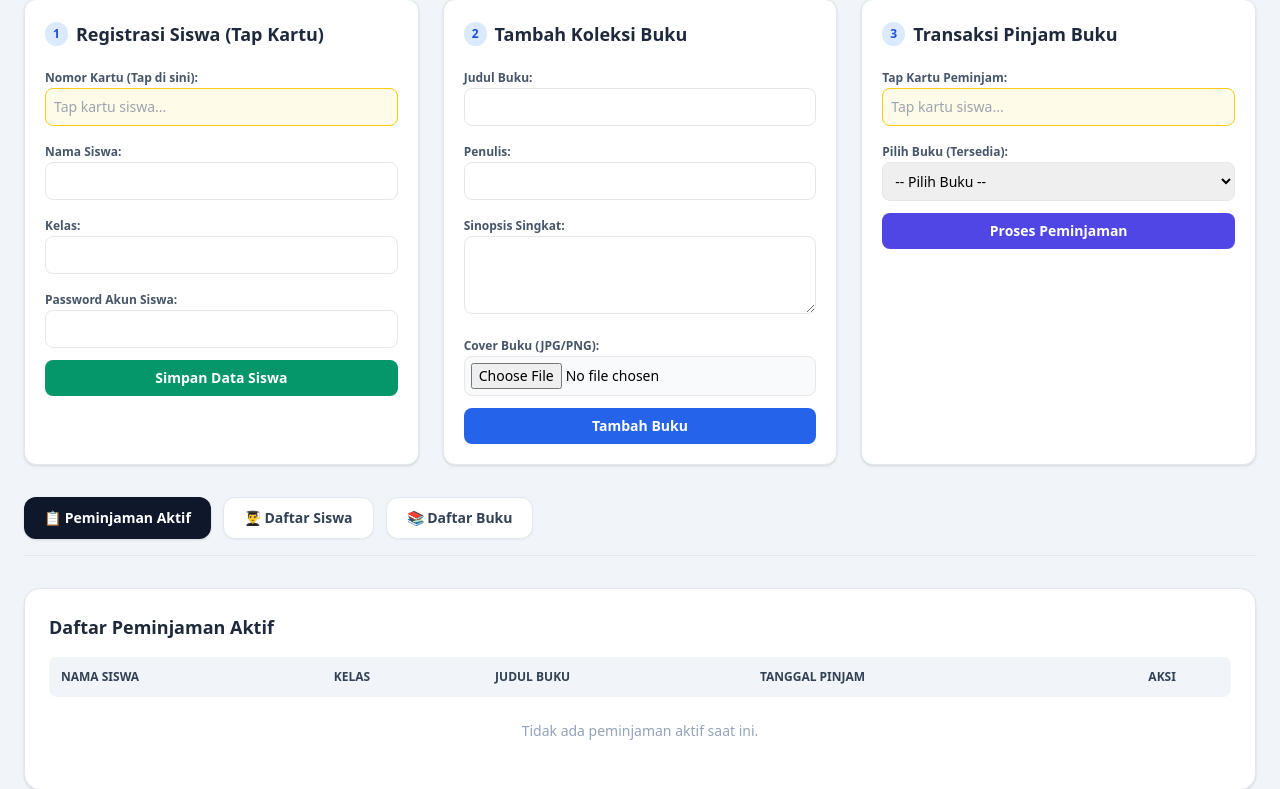
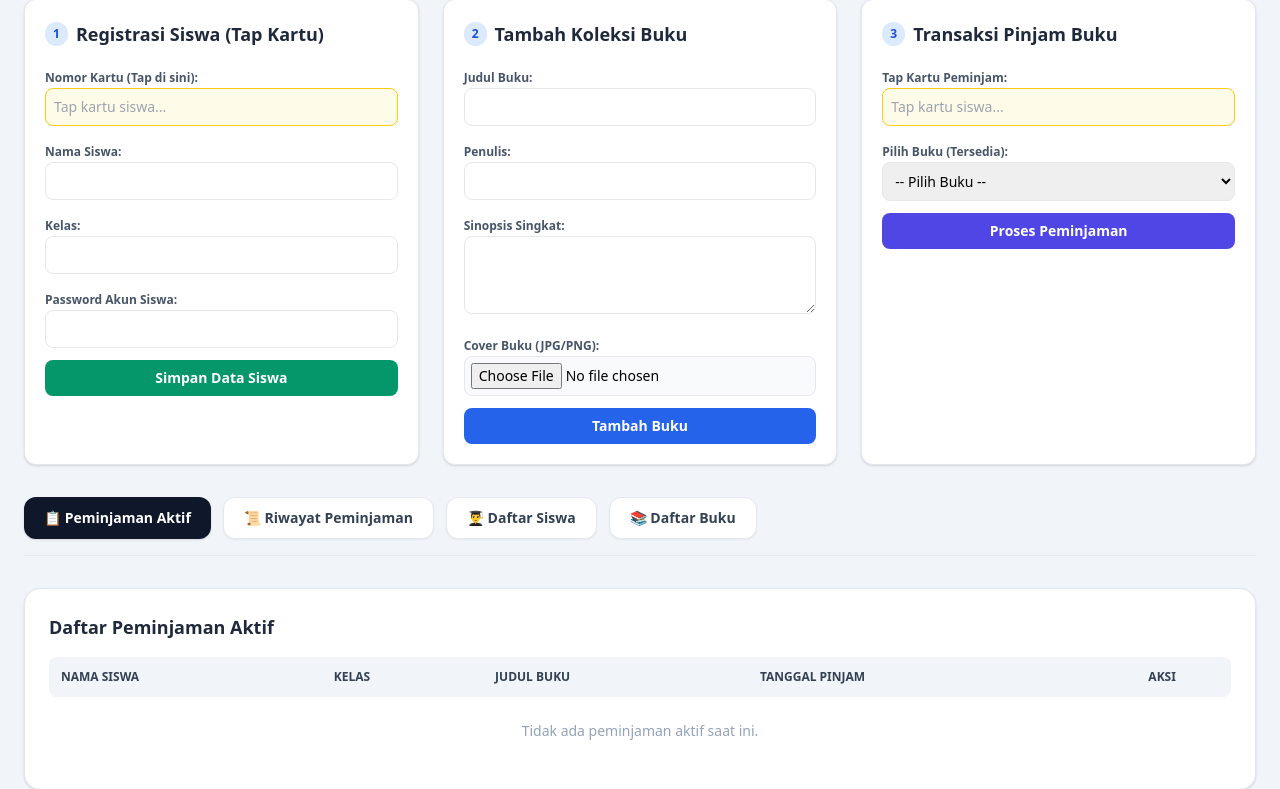
Before and after one commit to Brian-Faruq/perpustakaan-sistem, a PHP site: page /admin_dashboard.php in a window 1280 px wide. Shown: the part 89-878 px from the top of the page. Run offline with PHP 8.4, Linux system fonts and the light colour scheme; the visitor is signed in with stand-in values (Sample User, id 1); tables that the repository leaves empty or names only in its code hold one stand-in row (values such as "Sample post"); some libraries are stand-ins or nearby versions.

Commit message:
tambahin tabel riwayat pinjam

```diff
--- a/admin_dashboard.php
+++ b/admin_dashboard.php
@@ -18,15 +18,13 @@ if (isset($_POST['tambah_siswa'])) {
     $kelas       = mysqli_real_escape_string($koneksi, trim($_POST['kelas']));
     $pass_hash   = password_hash($_POST['password'], PASSWORD_DEFAULT);
 
-    // 1. Cek dulu apakah nomor kartu sudah terdaftar
+    // Cek dulu apakah nomor kartu sudah terdaftar
     $cek_kartu = mysqli_query($koneksi, "SELECT id FROM siswa WHERE nomor_kartu='$nomor_kartu'");
 
     if (mysqli_num_rows($cek_kartu) > 0) {
-        // Jika nomor kartu sudah ada di database
         $msg = "Gagal! Nomor Kartu ($nomor_kartu) sudah terdaftar untuk siswa lain.";
         $msg_type = 'error';
     } else {
-        // Jika belum ada, masukkan data siswa baru
         $sql = "INSERT INTO siswa (nomor_kartu, nama, kelas, password) VALUES ('$nomor_kartu', '$nama', '$kelas', '$pass_hash')";
         if (mysqli_query($koneksi, $sql)) {
             $msg = "Siswa berhasil terdaftar!";
@@ -44,7 +42,6 @@ if (isset($_POST['tambah_buku'])) {
     $penulis  = mysqli_real_escape_string($koneksi, trim($_POST['penulis']));
     $sinopsis = mysqli_real_escape_string($koneksi, trim($_POST['sinopsis']));
 
-    // Default cover jika tidak upload gambar
     $nama_cover = 'default_cover.jpg';
 
     if (isset($_FILES['cover']) && $_FILES['cover']['error'] === UPLOAD_ERR_OK) {
@@ -65,19 +62,16 @@ if (isset($_POST['pinjam_buku'])) {
     $buku_id     = intval($_POST['buku_id']);
     $tgl_pinjam  = date('Y-m-d');
 
-    // Cek keberadaan siswa
     $q_siswa = mysqli_query($koneksi, "SELECT id, nama FROM siswa WHERE nomor_kartu='$nomor_kartu'");
     if (mysqli_num_rows($q_siswa) > 0) {
         $d_siswa  = mysqli_fetch_assoc($q_siswa);
         $siswa_id = $d_siswa['id'];
 
-        // Validasi: Cek apakah siswa masih punya pinjaman aktif
         $q_cek = mysqli_query($koneksi, "SELECT id FROM peminjaman WHERE siswa_id='$siswa_id' AND status_transaksi='berjalan'");
         if (mysqli_num_rows($q_cek) > 0) {
             $msg = "Gagal! Siswa " . $d_siswa['nama'] . " masih meminjam buku lain yang belum dikembalikan.";
             $msg_type = 'error';
         } else {
-            // Catat peminjaman & update status buku
             mysqli_query($koneksi, "INSERT INTO peminjaman (siswa_id, buku_id, tanggal_pinjam) VALUES ('$siswa_id', '$buku_id', '$tgl_pinjam')");
             mysqli_query($koneksi, "UPDATE buku SET status='dipinjam' WHERE id='$buku_id'");
             $msg = "Transaksi Peminjaman untuk " . $d_siswa['nama'] . " Berhasil!";
@@ -88,37 +82,33 @@ if (isset($_POST['pinjam_buku'])) {
     }
 }
 
-// Aksi 4: Pengembalian Buku
-if (isset($_GET['kembali_id'])) {
-    $pem_id  = intval($_GET['kembali_id']);
-    $buku_id = intval($_GET['buku_id']);
-    $tgl_kmb = date('Y-m-d');
-
-    mysqli_query($koneksi, "UPDATE peminjaman SET tanggal_kembali='$tgl_kmb', status_transaksi='selesai' WHERE id='$pem_id'");
-    mysqli_query($koneksi, "UPDATE buku SET status='tersedia' WHERE id='$buku_id'");
-
-    header("Location: admin_dashboard.php");
-    exit;
-}
-
-// Aksi 5: Pengembalian Buku via Tombol
+// Aksi 4: Pengembalian Buku via Tombol
 if (isset($_POST['kembalikan_buku'])) {
     $id_pinjam = intval($_POST['id_peminjaman']);
 
-    // Ambil buku_id terlebih dahulu
     $q_get = mysqli_query($koneksi, "SELECT buku_id FROM peminjaman WHERE id = $id_pinjam");
     if ($data = mysqli_fetch_assoc($q_get)) {
         $buku_id = $data['buku_id'];
+        $tgl_sekarang = date('Y-m-d');
 
-        // Update status peminjaman menjadi selesai & tanggal kembali
-        $tgl_sekarang = date('Y-m-d');
         mysqli_query($koneksi, "UPDATE peminjaman SET status_transaksi = 'selesai', tanggal_kembali = '$tgl_sekarang' WHERE id = $id_pinjam");
-
-        // Kembalikan status buku menjadi tersedia
         mysqli_query($koneksi, "UPDATE buku SET status = 'tersedia' WHERE id = $buku_id");
 
         $msg = "Buku berhasil dikembalikan!";
         $msg_type = 'success';
+    }
+}
+
+// Aksi 5: Hapus Riwayat Peminjaman
+if (isset($_POST['hapus_riwayat'])) {
+    $id_riwayat = intval($_POST['id_riwayat']);
+
+    if (mysqli_query($koneksi, "DELETE FROM peminjaman WHERE id = $id_riwayat")) {
+        $msg = "Data riwayat berhasil dihapus!";
+        $msg_type = 'success';
+    } else {
+        $msg = "Gagal menghapus data riwayat.";
+        $msg_type = 'error';
     }
 }
 ?>
@@ -240,6 +230,9 @@ if (isset($_POST['kembalikan_buku'])) {
             <button onclick="openTab('pinjam-tab', this)" class="tab-btn bg-slate-900 text-white px-5 py-2.5 rounded-xl font-bold text-sm shadow transition">
                 📋 Peminjaman Aktif
             </button>
+            <button onclick="openTab('riwayat-tab', this)" class="tab-btn bg-white hover:bg-slate-200 text-slate-700 border border-slate-200 px-5 py-2.5 rounded-xl font-bold text-sm shadow-sm transition">
+                📜 Riwayat Peminjaman
+            </button>
             <button onclick="openTab('siswa-tab', this)" class="tab-btn bg-white hover:bg-slate-200 text-slate-700 border border-slate-200 px-5 py-2.5 rounded-xl font-bold text-sm shadow-sm transition">
                 👨‍🎓 Daftar Siswa
             </button>
@@ -251,7 +244,6 @@ if (isset($_POST['kembalikan_buku'])) {
         <!-- TABEL DATA PEMINJAMAN AKTIF -->
         <div id="pinjam-tab" class="tab-content bg-white rounded-2xl shadow p-6 border border-slate-200">
             <h2 class="text-lg font-bold text-slate-800 mb-4">Daftar Peminjaman Aktif</h2>
-
             <div class="overflow-x-auto">
                 <table class="w-full text-left text-sm">
                     <thead class="bg-slate-100 text-slate-700 font-semibold uppercase text-xs">
@@ -306,10 +298,68 @@ if (isset($_POST['kembalikan_buku'])) {
             </div>
         </div>
 
+        <!-- TABEL RIWAYAT PEMINJAMAN (SELESAI) -->
+        <div id="riwayat-tab" class="tab-content hidden bg-white rounded-2xl shadow p-6 border border-slate-200">
+            <h2 class="text-lg font-bold text-slate-800 mb-4">Daftar Riwayat Peminjaman</h2>
+            <div class="overflow-x-auto">
+                <table class="w-full text-left text-sm">
+                    <thead class="bg-slate-100 text-slate-700 font-semibold uppercase text-xs">
+                        <tr>
+                            <th class="p-3 rounded-l-lg">Nama Siswa</th>
+                            <th class="p-3">Kelas</th>
+                            <th class="p-3">Judul Buku</th>
+                            <th class="p-3">Tanggal Pinjam</th>
+                            <th class="p-3">Tanggal Kembali</th>
+                            <th class="p-3 text-center rounded-r-lg">Aksi</th>
+                        </tr>
+                    </thead>
+                    <tbody class="divide-y divide-slate-100">
+                        <?php
+                        $q_riwayat = mysqli_query($koneksi, "
+                            SELECT p.id AS id_riwayat, s.nama, s.kelas, b.judul, p.tanggal_pinjam, p.tanggal_kembali
+                            FROM peminjaman p
+                            JOIN siswa s ON p.siswa_id = s.id
+                            JOIN buku b ON p.buku_id = b.id
+                            WHERE p.status_transaksi = 'selesai'
+                            ORDER BY p.tanggal_kembali DESC
+                        ");
+
+                        if (mysqli_num_rows($q_riwayat) > 0):
+                            while ($r = mysqli_fetch_assoc($q_riwayat)):
+                        ?>
+                            <tr class="hover:bg-slate-50 transition">
+                                <td class="p-3 font-medium text-slate-800"><?= $r['nama']; ?></td>
+                                <td class="p-3 text-slate-600"><?= $r['kelas']; ?></td>
+                                <td class="p-3 text-slate-700 font-medium"><?= $r['judul']; ?></td>
+                                <td class="p-3 text-slate-600"><?= date('d-m-Y', strtotime($r['tanggal_pinjam'])); ?></td>
+                                <td class="p-3 text-emerald-600 font-medium"><?= date('d-m-Y', strtotime($r['tanggal_kembali'])); ?></td>
+                                <td class="p-3 text-center">
+                                    <form action="" method="POST" onsubmit="return confirm('Yakin ingin menghapus riwayat ini?');">
+                                        <input type="hidden" name="id_riwayat" value="<?= $r['id_riwayat']; ?>">
+                                        <button type="submit" name="hapus_riwayat" class="bg-red-600 hover:bg-red-700 text-white text-xs px-3 py-1.5 rounded-lg font-semibold transition">
+                                            Hapus
+                                        </button>
+                                    </form>
+                                </td>
+                            </tr>
+                        <?php
+                            endwhile;
+                        else:
+                        ?>
+                            <tr>
+                                <td colspan="6" class="p-6 text-center text-slate-400 text-sm">
+                                    Belum ada riwayat peminjaman yang selesai.
+                                </td>
+                            </tr>
+                        <?php endif; ?>
+                    </tbody>
+                </table>
+            </div>
+        </div>
+
         <!-- TABEL DAFTAR SISWA -->
         <div id="siswa-tab" class="tab-content hidden bg-white rounded-2xl shadow p-6 border border-slate-200">
             <h2 class="text-lg font-bold text-slate-800 mb-4">Daftar Siswa Terdaftar</h2>
-
             <div class="overflow-x-auto">
                 <table class="w-full text-left text-sm">
                     <thead class="bg-slate-100 text-slate-700 font-semibold uppercase text-xs">
@@ -349,7 +399,6 @@ if (isset($_POST['kembalikan_buku'])) {
         <!-- TABEL DAFTAR BUKU KOLEKSI -->
         <div id="buku-tab" class="tab-content hidden bg-white rounded-2xl shadow p-6 border border-slate-200">
             <h2 class="text-lg font-bold text-slate-800 mb-4">Daftar Buku Koleksi</h2>
-
             <div class="overflow-x-auto">
                 <table class="w-full text-left text-sm">
                     <thead class="bg-slate-100 text-slate-700 font-semibold uppercase text-xs">
@@ -401,20 +450,15 @@ if (isset($_POST['kembalikan_buku'])) {
     <!-- SCRIPT TAB NAVIGATION -->
     <script>
         function openTab(tabName, btnElement) {
-            // Sembunyikan semua tabel
             const tabContents = document.querySelectorAll('.tab-content');
             tabContents.forEach(content => content.classList.add('hidden'));
 
-            // Reset warna semua tombol tab
             const tabButtons = document.querySelectorAll('.tab-btn');
             tabButtons.forEach(btn => {
                 btn.className = "tab-btn bg-white hover:bg-slate-200 text-slate-700 border border-slate-200 px-5 py-2.5 rounded-xl font-bold text-sm shadow-sm transition";
             });
 
-            // Tampilkan tabel yang dipilih
             document.getElementById(tabName).classList.remove('hidden');
-
-            // Beri warna aktif pada tombol yang sedang diklik
             btnElement.className = "tab-btn bg-slate-900 text-white px-5 py-2.5 rounded-xl font-bold text-sm shadow transition";
         }
     </script>
```
